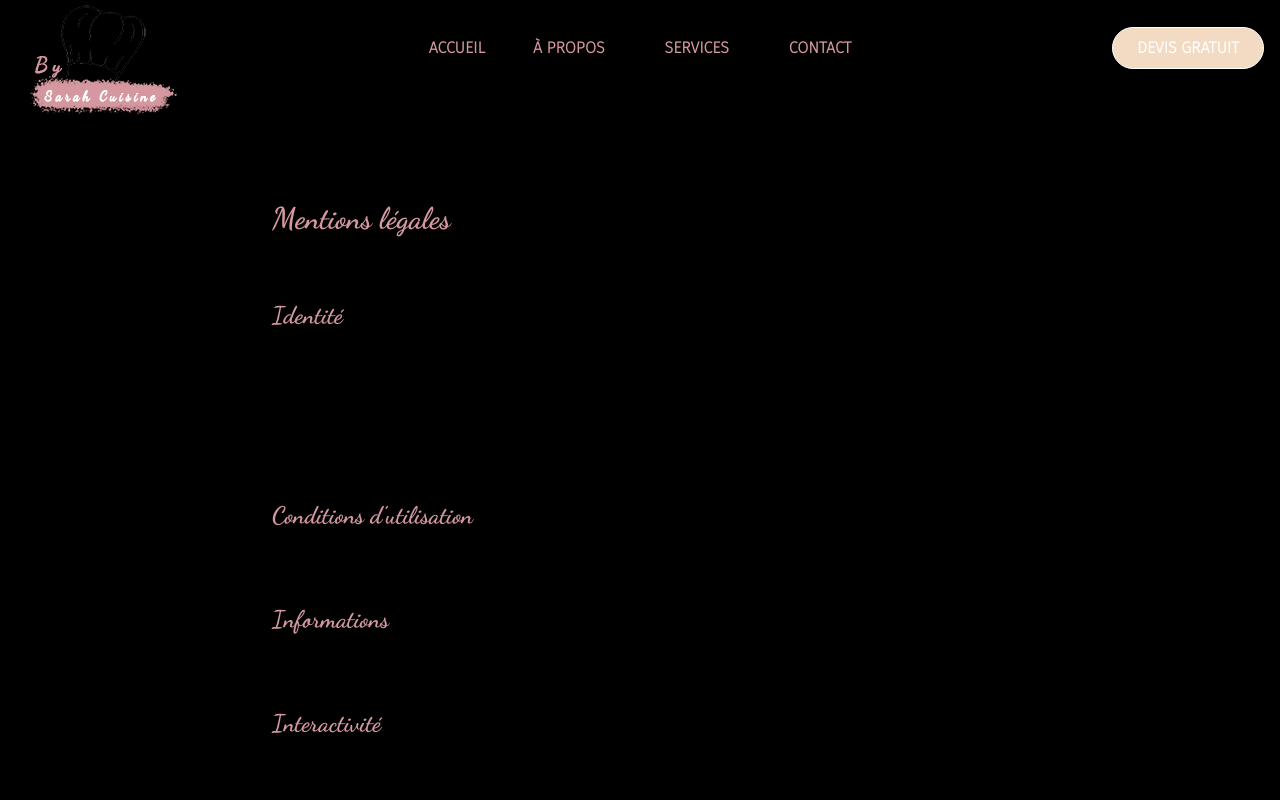
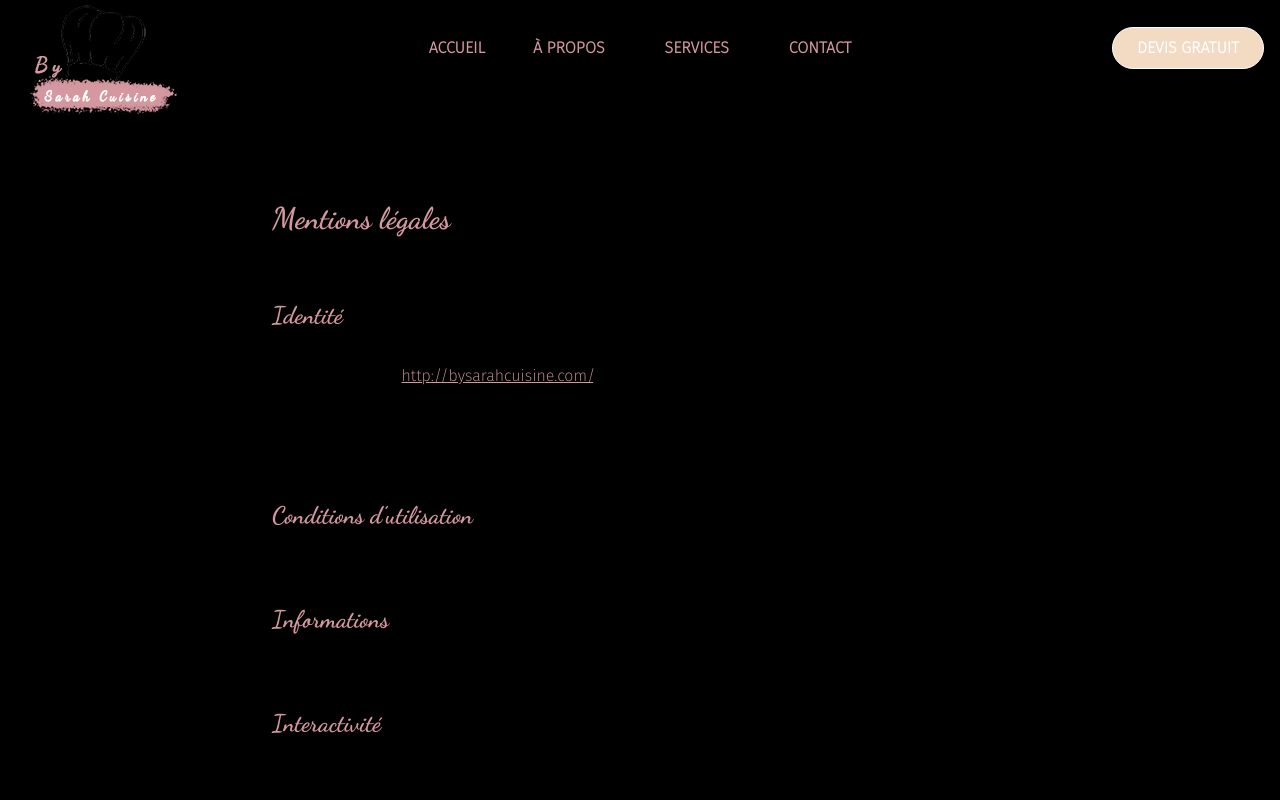
Before and after one commit to franzhopp/By-Sarah-Cuisine, a React (Vite) app: page /mentions in a window 1280 px wide. Shown: the top 800 px of the page. Built offline with nearby package versions, Linux system fonts and the light colour scheme.

Commit message:
[ADD] update footer link

```diff
--- a/src/Components/Conditions/page-conditions.jsx
+++ b/src/Components/Conditions/page-conditions.jsx
@@ -7,7 +7,7 @@ const PageConditions = () => {
       <NavbarPages />
       <div className="flex justify-center">
         <div className="w-full md:max-w-3xl p-4 font-sans-serif mt-16 mb-16">
-          <h1 className="text-pink font-sans-recursive text-2xl md:text-3xl font-semibold mb-4">
+          <h1 className="text-pink font-sans-recursive mb-16 text-2xl md:text-3xl font-semibold">
             Conditions d'Utilisation
           </h1>
 
--- a/src/Components/Mentions/page-mentions.jsx
+++ b/src/Components/Mentions/page-mentions.jsx
@@ -23,7 +23,15 @@ const PageMentions = () => {
               {" "}
               Adresse du site :
             </span>{" "}
-            https://bysarahcuisine.com
+            <NavLink
+              to="http://bysarahcuisine.com/"
+              target="_blank"
+              rel="noopener noreferrer"
+              className="text-pink underline"
+            >
+              http://bysarahcuisine.com/
+            </NavLink>
+            .
             <br />•<span className={keywordsStyle}> Propriétaire :</span> KHALFA
             SARAH – bysarahcuisine@gmail.com
             <br />•<span className={keywordsStyle}> Activité :</span>{" "}
@@ -145,28 +153,30 @@ const PageMentions = () => {
             <br />•<span className={keywordsStyle}> Site URL :</span>{" "}
             <NavLink
               to="http://navistudio.io/defaultsite"
+              target="_blank"
+              rel="noopener noreferrer"
               className="text-pink underline"
             >
               http://navistudio.io/
             </NavLink>
             .
             <br />•<span className={keywordsStyle}> Hébergeur :</span> IONOS
-            <br />•<span className={keywordsStyle}> Logo :</span> LOUISA
-            FERNANDEZ
+            <br />•<span className={keywordsStyle}> Logo :</span> FERNANDEZ
+            LOUISA
             <br />•<span className={keywordsStyle}> Photographies : </span>
             PEXELS
-            <br />•<span className={keywordsStyle}> Vidéos :</span> SARAH KHALFA
+            <br />•<span className={keywordsStyle}> Vidéos :</span> KHALFA SARAH
             <br />•
             <span className={keywordsStyle}> Contenu des rubriques :</span>{" "}
-            LOUISA FERNANDEZ
+            FERNANDEZ LOUISA
             <br />•
             <span className={keywordsStyle}> Montages des visuels :</span>{" "}
-            LOUISA FERNANDEZ
+            FERNANDEZ LOUISA
             <br />•<span className={keywordsStyle}>
               {" "}
               Montages des vidéos :
             </span>{" "}
-            LOUISA FERNANDEZ
+            FERNANDEZ LOUISA
             <br />•
             <span className={keywordsStyle}>
               {" "}
@@ -189,6 +199,8 @@ const PageMentions = () => {
               CNIL - Version 2019 /{" "}
               <NavLink
                 to="https://www.cnil.fr/professionnel"
+                target="_blank"
+                rel="noopener noreferrer"
                 className="text-pink underline"
               >
                 https://www.cnil.fr/professionnel
--- a/src/Components/Privacy/page-privacy.jsx
+++ b/src/Components/Privacy/page-privacy.jsx
@@ -7,7 +7,7 @@ const PagePrivacy = () => {
       <NavbarPages />
       <div className="flex justify-center font-sans-serif mt-16 mb-16">
         <div className="w-full md:max-w-3xl p-4">
-          <h1 className="text-2xl md:text-3xl font-semibold mb-4 text-pink font-sans-recursive">
+          <h1 className="text-2xl md:text-3xl font-semibold mb-16 text-pink font-sans-recursive">
             Politique de Confidentialité des Données
           </h1>
 
```
